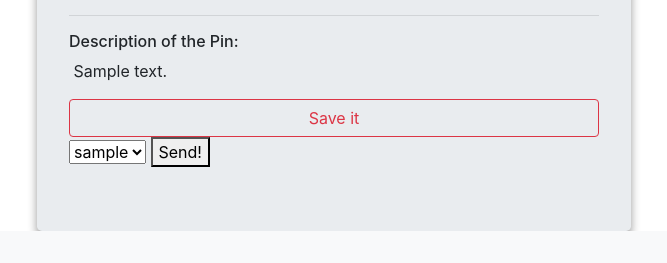
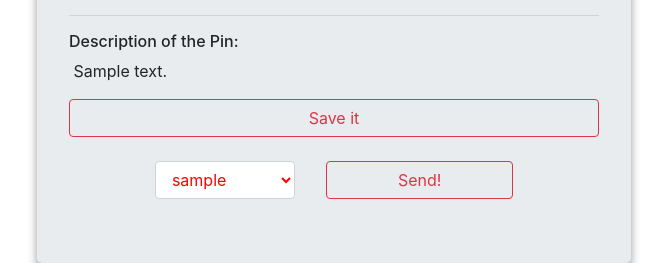
Before and after one commit to UB-ES-19/A4-Picturest, a Django app: page /pin/1 in a window 1280 px wide. Shown: the part 1075-1338 px from the top of the page, without its empty margins (306-973 px from the left). Before the commit the page ends 1306 px from the top, so only its background shows below. Run offline with Django 3.2, Linux system fonts and the light colour scheme; a user stored in the database is signed in; tables that the repository leaves empty hold one stand-in row (values such as "Sample post"); grey boxes marked "Sample" are stand-in pictures; some libraries are stand-ins or nearby versions.

Commit message:
Send pin (Front-End) implemented.

```diff
--- a/templates/Picturest/picture_view.html
+++ b/templates/Picturest/picture_view.html
@@ -85,14 +85,18 @@
                 </div>
             </div>
         </form>
+        <br>
             <form method="POST">
                 {% csrf_token %}
-            <select name="friend" id="select_friend">
+                <div class="row justify-content-center">
+                    <select class="form-control col-3" style="color:red;" name="friend" id="select_friend">
                         {% for friend in friends %}
                             <option value="{{ friend.friend.id }}">{{ friend.friend.username }}</option>
                         {% endfor %}
                     </select>
-            <button id="submit_sendpin" type="submit">Send!</button>
+                    &nbsp;&nbsp;&nbsp;&nbsp;&nbsp;&nbsp;&nbsp;
+                    <button class="col-4 btn btn-outline-danger" id="submit_sendpin" type="submit">Send!</button>
+            </div>
         </form>
     </div>
 </div>
```
Lines whose indentation alone changed are shown as unchanged.
